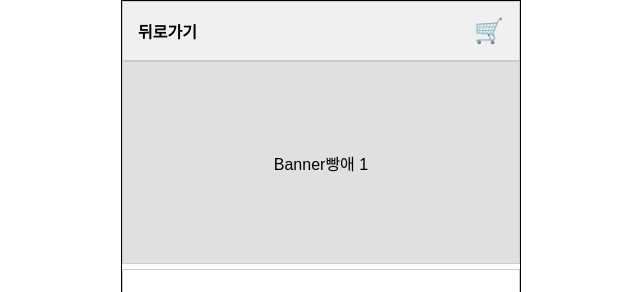
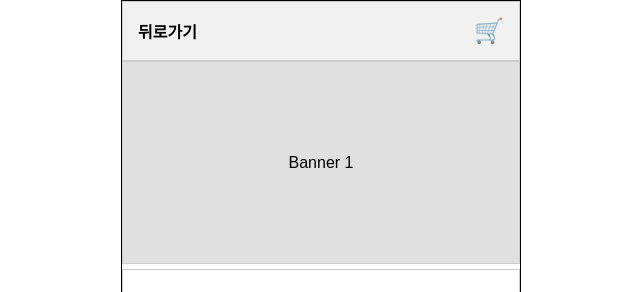
Before and after one commit to tissue45/project, a plain HTML site: page ShoppingMall/index.html in a window 1280 px wide. Shown: the top 292 px of the page, 319-959 px from the left. Drawn offline with Linux system fonts and the light colour scheme.

Commit message:
Update index.html
빵애

```diff
--- a/ShoppingMall/index.html
+++ b/ShoppingMall/index.html
@@ -199,7 +199,7 @@
             </div>
         </div>
         <div class="banner-section">
-            <div class="banner banner1">Banner빵애 1</div>
+            <div class="banner banner1">Banner 1</div>
             <div class="banner banner2">
                 <div class="sub-banner">Banner 2-1</div>
                 <div class="sub-banner">Banner 2-2</div>
```
